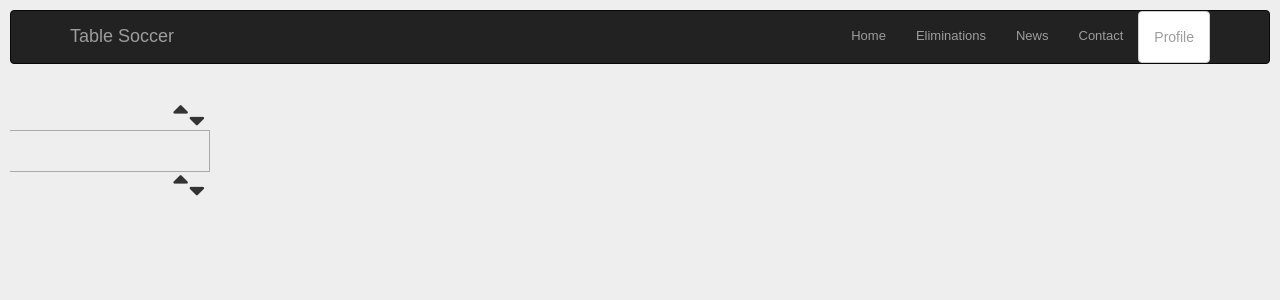
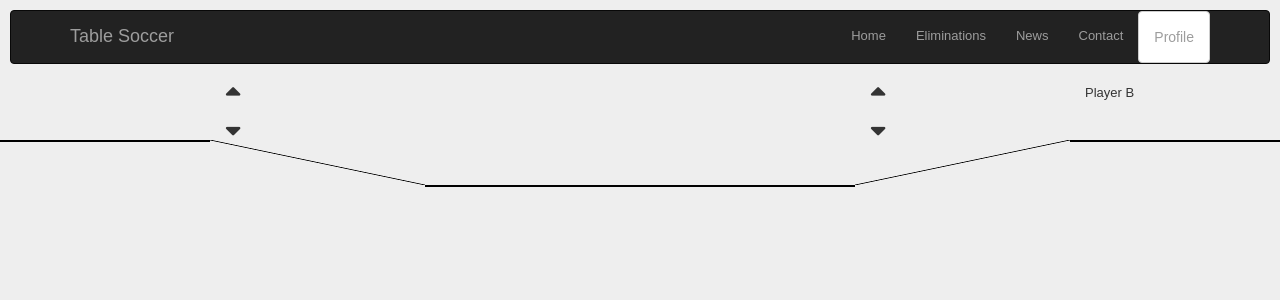
Before and after one commit to titogithub/foosball, a React (Create React App) app: page /eliminations in a window 1280 px wide. Shown: the top 300 px of the page. Built offline with nearby package versions, Linux system fonts and the light colour scheme.

Commit message:
Testing new view of matches adding the match component

```diff
--- a/src/App.css
+++ b/src/App.css
@@ -173,3 +173,38 @@ li.game{
     border-color: red;
     background: aquamarine;
   }
+
+  .match-border-top{
+    border-top: #000 solid 2px;
+  }
+
+  .match-border-bottom{
+    border-bottom: #000 solid 2px;
+    padding-top: 45px;
+  }
+
+  .match-diagonal-right {
+    padding-top: 45px;
+     background:
+         linear-gradient(to top left,
+             rgba(0,0,0,0) 0%,
+             rgba(0,0,0,0) calc(50% - 0.8px),
+             rgba(0,0,0,1) 50%,
+             rgba(0,0,0,0) calc(50% + 0.8px),
+             rgba(0,0,0,0) 100%)
+}
+
+.match-diagonal-left{
+  padding-top: 45px;
+  background:
+           linear-gradient(to top right,
+             rgba(0,0,0,0) 0%,
+             rgba(0,0,0,0) calc(50% - 0.8px),
+             rgba(0,0,0,1) 50%,
+             rgba(0,0,0,0) calc(50% + 0.8px),
+             rgba(0,0,0,0) 100%);
+}
+
+.match-row{
+  /* width: 25% */
+}
--- a/src/MainRouter.js
+++ b/src/MainRouter.js
@@ -1,14 +1,14 @@
 import React from 'react'
 import { Route, Switch } from 'react-router-dom'
 import Home from './components/Home';
-import DirectEliminationItem from './components/DirectEliminationItem';
+import Match from './components/Match';
 
 const MainRouter = ({
     params,
 }) => (
       <Switch>
         <Route exact path="/" component={Home} />
-        <Route exact path="/eliminations" component={DirectEliminationItem} />
+        <Route exact path="/eliminations" component={Match} />
       </Switch>
   );
 
--- a/src/components/DirectEliminationItem.js
+++ b/src/components/DirectEliminationItem.js
@@ -31,17 +31,6 @@ const DirectEliminationItem = ({
               </span>
             </li>
           </ul>
-          <div className="container">
-            <div className="row">
-              <div className="col-xs-2 col-sm-1 "><div className="game game-top"> </div> </div>
-              <div className="col-xs-2 col-sm-1"></div>
-            </div>
-            <div className="row">
-              <div className="col-xs-2 col-sm-1"></div>
-              <div className="col-xs-2 col-sm-1"></div>
-            </div>
-          </div>
-
         </div>
       );
 
--- a/src/components/DirectEliminationList.js
+++ b/src/components/DirectEliminationList.js
@@ -1,11 +1,14 @@
 import React, { Component } from 'react';
 import DirectEliminationItem from './DirectEliminationItem';
+import BootstrapModal from './commons/BootstrapModal';
+import Match from './Match';
 
 export default class DirectEliminationList extends Component {
   constructor(props) {
     super(props);
     this.state = {
-      matches: props.matches || []
+      matches: props.matches || [],
+      showErrorModal: false
     };
   }
 
@@ -63,18 +66,19 @@ export default class DirectEliminationList extends Component {
       })
       playersPoints.push(punctuation)
     })
-    console.log("players Points: ", playersPoints)
     const playersPointsAux = [...playersPoints]
     let maxCandidate = {}
-
+    debugger
     // Calculate max n winners
     for (let i = 0; i < qualificationQty ; i++) {
+      let removeIndex = null
       for (let j = 0; j < playersPointsAux.length; j++) {
-        if (maxCandidate.id === undefined || maxCandidate.points < playersPointsAux[j].points) {
+        if (maxCandidate.idPlayer === undefined || maxCandidate.points < playersPointsAux[j].points) {
           maxCandidate = { ...playersPointsAux[j]}
+          removeIndex = j
         }
       }
-      playersPointsAux.pop(maxCandidate)
+      playersPointsAux.splice(removeIndex,1)
       qualifiedPlayers.push(maxCandidate)
       maxCandidate = {}
     }
@@ -88,14 +92,15 @@ export default class DirectEliminationList extends Component {
       }
     })
     // END Calculate min
-    console.log("minPoints: ", minPoints)
     playersPointsAux.forEach((v,i) => {
       if (v.points === minPoints.points) {
-        console.log("there are players with the same points that the minimum player, check classification settings and add more players")
+        this.toggleModal()
       }
     })
+  }
 
-    console.log("qualified players: ", qualifiedPlayers)
+   toggleModal = () => {
+     this.setState({ showErrorModal: !this.state.showErrorModal })
   }
 
   render() {
@@ -106,9 +111,24 @@ export default class DirectEliminationList extends Component {
            downScore={this.handleDownScore}
            upScore={this.handleUpScore} />
       ))}
+        {this.state.matches.length > 0 && <Match match={this.state.matches[0]}
+          downScore={this.handleDownScore}
+          upScore={this.handleUpScore} />
+        }
      <div className="todo-footer">
           <button className="btn btn-success initiate" onClick={() => this.calculateWinners(this.props.qualificationQty)}>Calculate Winners</button>
      </div>
+        <BootstrapModal isOpen={this.state.showErrorModal}
+          okLabel='ok'
+          toggleModal={this.toggleModal}
+          okModal={this.toggleModal}
+        >
+        <p>
+          There are players with the same points. Its imposible to determinate only {this.props.qualificationQty} number of players. Check classification settings and add more players
+        </p>
+
+        </BootstrapModal>
+
     </div>
     );
   }
--- /dev/null
+++ b/src/components/Match.js
@@ -0,0 +1,56 @@
+import React from 'react';
+
+const Match = ({
+    match, upScore, downScore
+}) => (
+  <div>
+      <div className="row match-row">
+        <div className="col-xs-2">{match.nameA}</div>
+        <div className="col-xs-2">
+          <div className="row">
+            <div className="col-xs-2">
+               <i className="fas fa-sort-up fa-2x icon"
+                  onClick={() => upScore(match.idPlayerA, match.idMatch)}
+              />
+            </div>
+          </div>
+          <div className="row">
+            <div className="col-xs-2">
+              <i className="fas fa-sort-down fa-2x icon"
+                onClick={() => downScore(match.idPlayerA, match.idMatch)}
+              />
+            </div>
+          </div>
+        </div>
+        <div className="col-xs-2"> {match.goalsA} </div>
+        <div className="col-xs-2">  {match.goalsB} </div>
+        <div className="col-xs-2">
+          <div className="row">
+            <div className="col-xs-2">
+              <i className="fas fa-sort-up fa-2x icon"
+                onClick={() => upScore(match.idPlayerB, match.idMatch)}
+              />
+            </div>
+          </div>
+          <div className="row">
+            <div className="col-xs-2">
+              <i className="fas fa-sort-down fa-2x icon"
+                onClick={() => downScore(match.idPlayerB, match.idMatch)}
+              />
+            </div>
+          </div>
+        </div>
+        <div className="col-xs-2">Player B</div>
+      </div>
+      <div className="row match-row">
+        <div className="col-xs-2 match-border-top"></div>
+        <div className="col-xs-2 match-diagonal-left"></div>
+        <div className="col-xs-2 match-border-bottom"></div>
+        <div className="col-xs-2 match-border-bottom"></div>
+        <div className="col-xs-2 match-diagonal-right"></div>
+        <div className="col-xs-2 match-border-top "></div>
+      </div>
+  </div>
+  );
+
+export default Match;
--- /dev/null
+++ b/src/components/commons/utils.js
@@ -0,0 +1,5 @@
+const toggleModal = (value, stateModal) => {
+  this.setState({ value: !stateModal })
+}
+
+export { toggleModal }
```
